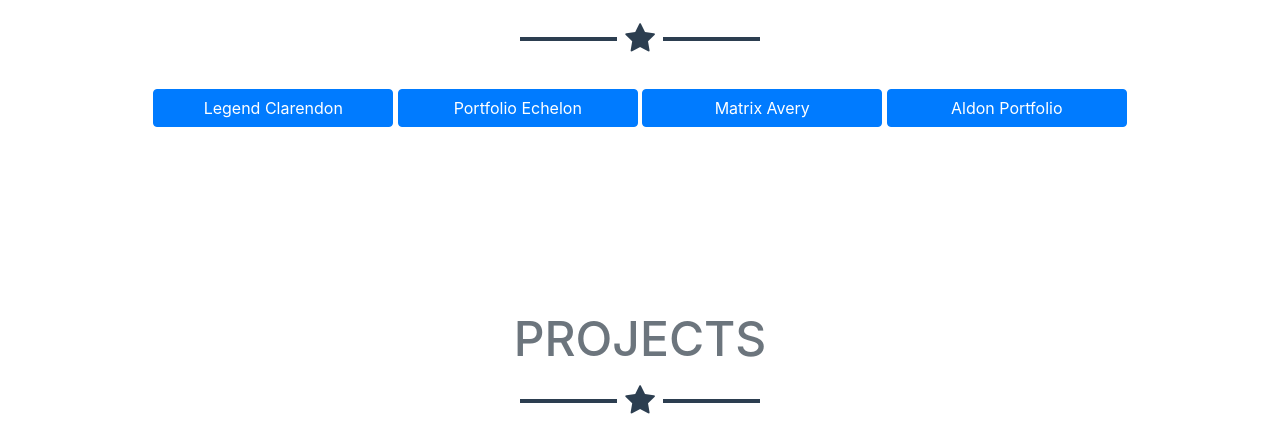
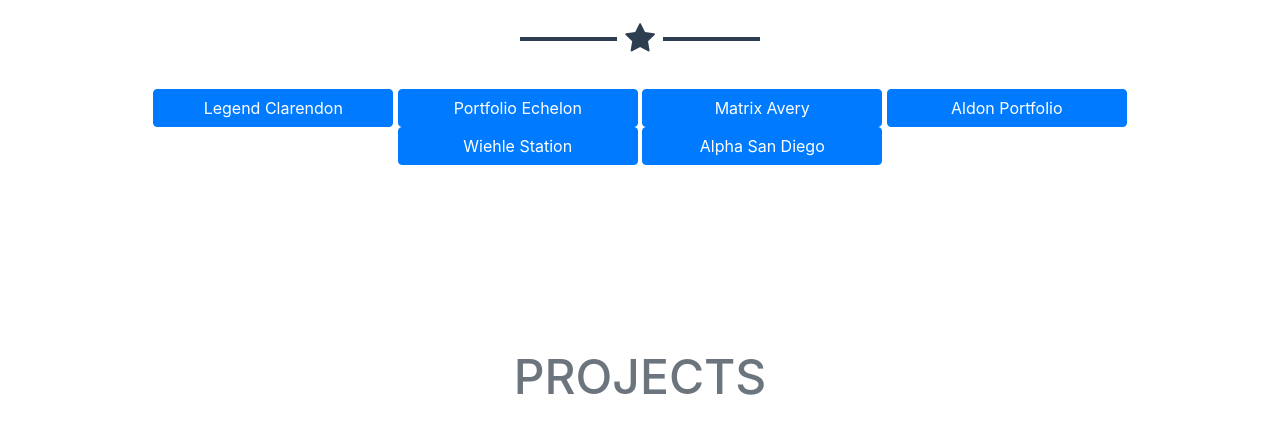
Before and after one commit to d88naimi/Davey-Portfolio, a website with bundled scripts: page index.html in a window 1280 px wide. Shown: the part 1127-1548 px from the top of the page. Built offline with nearby package versions, Linux system fonts and the light colour scheme.

Commit message:
adding couple sites to the portfolio

```diff
--- a/index.html
+++ b/index.html
@@ -79,6 +79,11 @@
                 <a href="https://www.averynorthwinds.com/the-avery-at-northwinds-alpharetta-ga/"target="_blank" class="btn btn-primary my-links">Matrix Avery</a>
 
                 <a href="https://www.aldonchevychase.com/aldon-of-chevy-chase-bethesda-md/"target="_blank" class="btn btn-primary my-links">Aldon Portfolio</a>
+
+                <a href="https://lincolnatwiehle.com/wiehle-station-reston-va"target="_blank" class="btn btn-primary my-links">Wiehle Station</a>
+
+                <a href="https://staging-alpha-san-diego-ca.leaselabs-staging.com/staging-alpha-san-diego-ca/"
+                    target="_blank" class="btn btn-primary my-links">Alpha San Diego</a>
 
             </div>
         </div>
```
